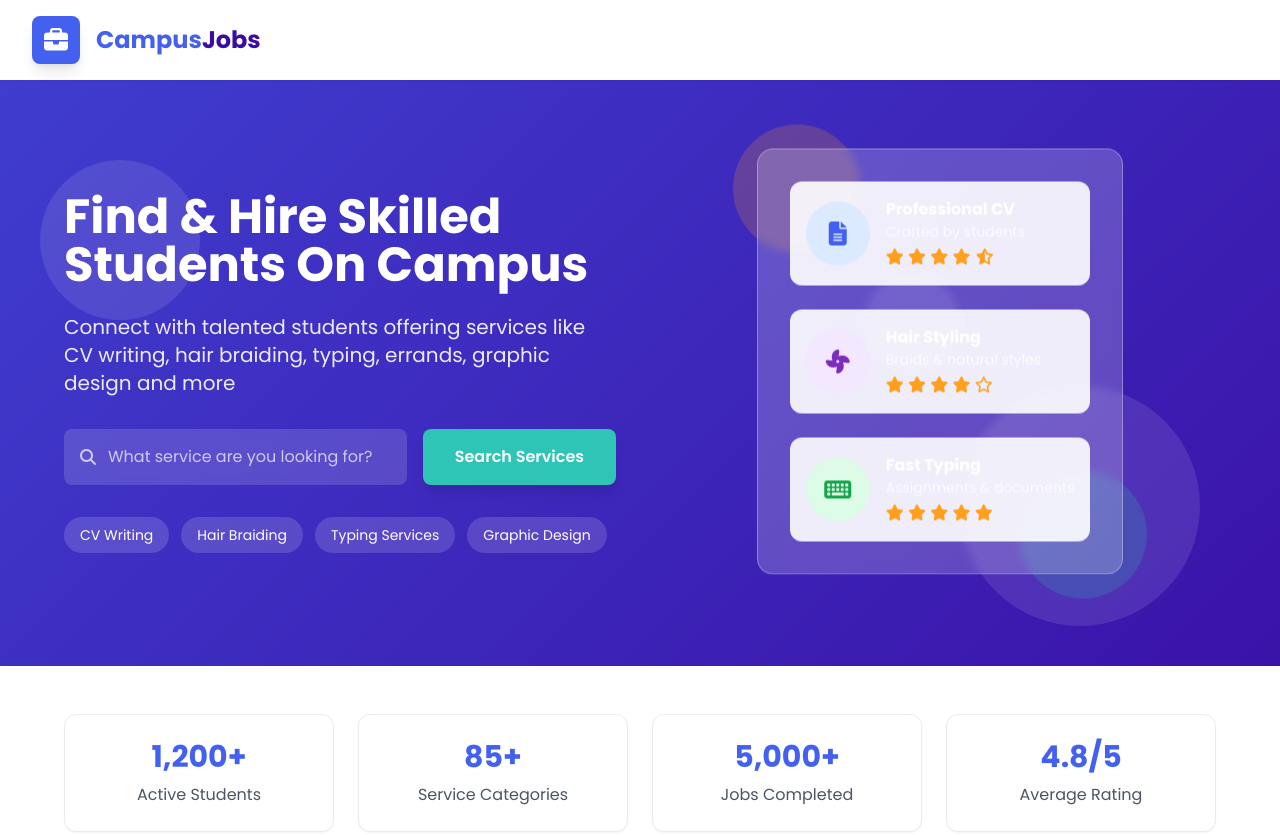
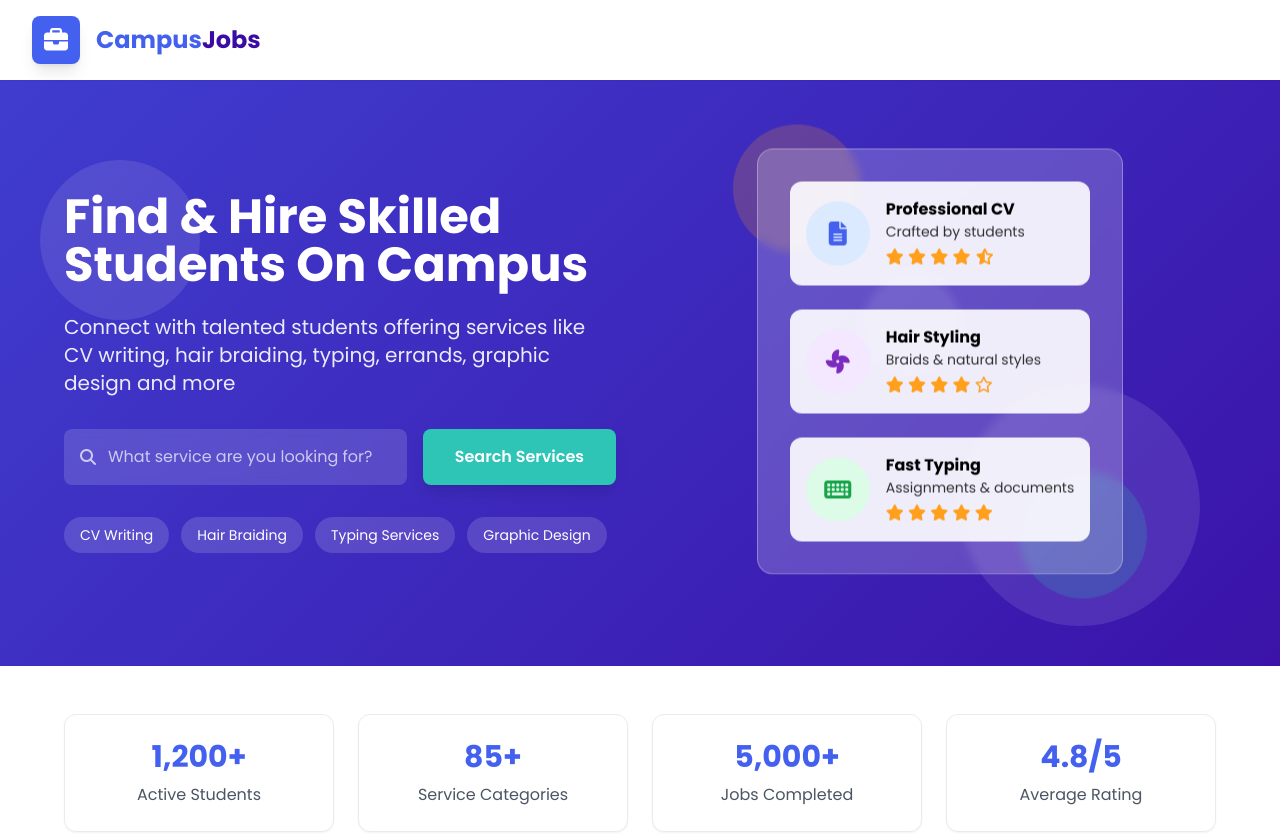
Before and after one commit to reubensonadat/campus-job, a plain HTML site: page index.html in a window 1280 px wide. Shown: the top 835 px of the page. Drawn offline with nearby package versions, Linux system fonts and the light colour scheme.

Commit message:
text color

```diff
--- a/index.html
+++ b/index.html
@@ -113,7 +113,7 @@
                 </div>
 
                 <div class="mt-8 flex flex-wrap justify-center lg:justify-start gap-3">
-                    <span class="bg-white bg-opacity-15 px-4 py-2 rounded-full text-sm">CV Writing</span>
+                    <span class="bg-white bg-opacity-15 px-4 py-2 rounded-full text-sm ">CV Writing</span>
                     <span class="bg-white bg-opacity-15 px-4 py-2 rounded-full text-sm">Hair Braiding</span>
                     <span class="bg-white bg-opacity-15 px-4 py-2 rounded-full text-sm">Typing Services</span>
                     <span class="bg-white bg-opacity-15 px-4 py-2 rounded-full text-sm">Graphic Design</span>
@@ -131,8 +131,8 @@
                                     <i class="fas fa-file-alt text-primary text-2xl"></i>
                                 </div>
                                 <div>
-                                    <h3 class="font-bold">Professional CV</h3>
-                                    <p class="text-sm opacity-80">Crafted by students</p>
+                                    <h3 class="font-bold black">Professional CV</h3>
+                                    <p class="text-sm opacity-80 black">Crafted by students</p>
                                     <div class="mt-1 text-warning">
                                         <i class="fas fa-star"></i>
                                         <i class="fas fa-star"></i>
@@ -148,8 +148,8 @@
                                     <i class="fas fa-fan text-purple-600 text-2xl"></i>
                                 </div>
                                 <div>
-                                    <h3 class="font-bold">Hair Styling</h3>
-                                    <p class="text-sm opacity-80">Braids & natural styles</p>
+                                    <h3 class="font-bold black">Hair Styling</h3>
+                                    <p class="text-sm opacity-80 black">Braids & natural styles</p>
                                     <div class="mt-1 text-warning">
                                         <i class="fas fa-star"></i>
                                         <i class="fas fa-star"></i>
@@ -165,8 +165,8 @@
                                     <i class="fas fa-keyboard text-green-600 text-2xl"></i>
                                 </div>
                                 <div>
-                                    <h3 class="font-bold">Fast Typing</h3>
-                                    <p class="text-sm opacity-80">Assignments & documents</p>
+                                    <h3 class="font-bold black">Fast Typing</h3>
+                                    <p class="text-sm opacity-80 black">Assignments & documents</p>
                                     <div class="mt-1 text-warning">
                                         <i class="fas fa-star"></i>
                                         <i class="fas fa-star"></i>
--- a/style.css
+++ b/style.css
@@ -215,6 +215,9 @@
           flex-direction: column;
         }
 
+        .black{
+            color: black;
+        }
 
         /* Responsive adjustments for smaller screens */
         @media (max-width: 640px) {
```
